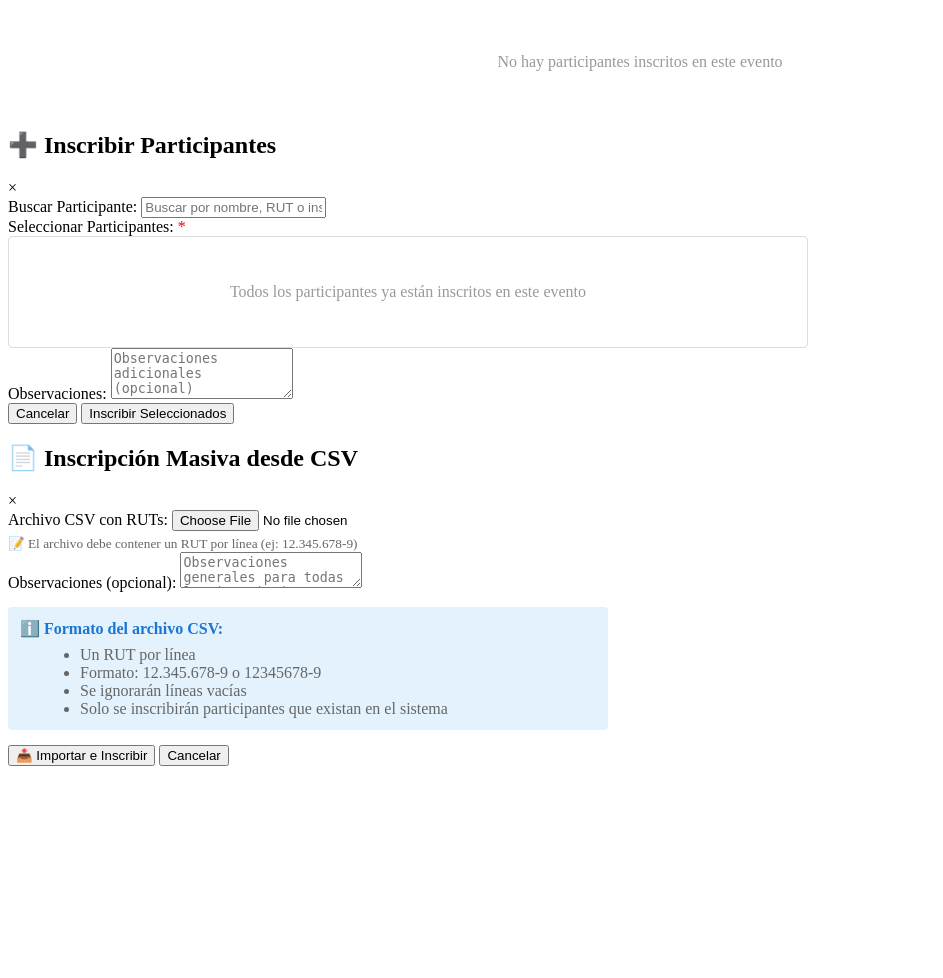
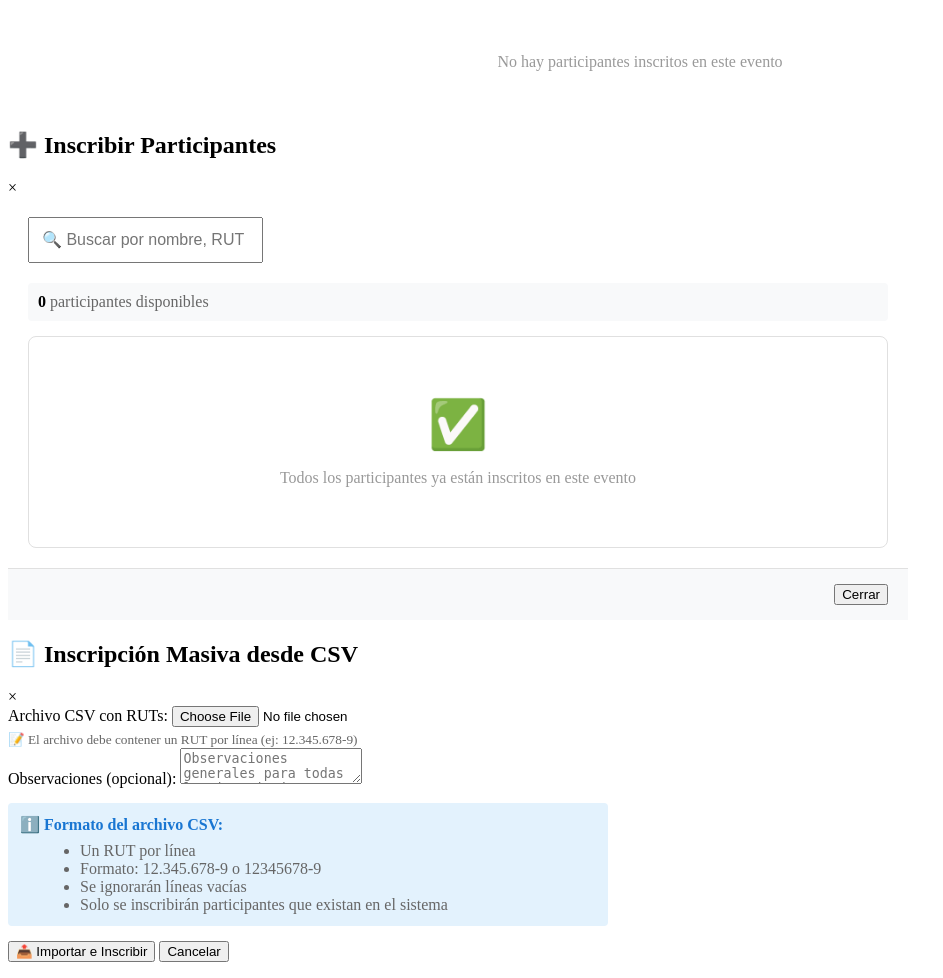
Before and after one commit to edojara/app-web-v1, a PHP site: page / in a window 1280 px wide. Shown: the part 286-1264 px from the top of the page, without its empty margins (0-943 px from the left). Before the commit the page ends 1052 px from the top, so only its background shows below. Run offline with PHP 8.4, Linux system fonts and the light colour scheme; data that the repository does not hold is empty.

Commit message:
rediseñar popup de inscripción con mejor estructura, contador de seleccionados y diseño más limpio

```diff
--- a/app/views/inscripciones/index.php
+++ b/app/views/inscripciones/index.php
@@ -141,7 +141,7 @@ function abreviarInstitucion($nombre) {
 
 <!-- Modal para inscribir participantes -->
 <div id="inscribirModal" class="modal">
-    <div class="modal-content" style="max-width: 800px;">
+    <div class="modal-content" style="max-width: 900px;">
         <div class="modal-header">
             <h2>➕ Inscribir Participantes</h2>
             <span class="close" onclick="closeInscribirModal()">&times;</span>
@@ -149,57 +149,100 @@ function abreviarInstitucion($nombre) {
         <form method="POST" action="?url=inscripciones/store" onsubmit="return validateInscripcion()">
             <input type="hidden" name="evento_id" value="<?php echo $evento_id; ?>">
 
-            <div class="form-group">
-                <label>Buscar Participante:</label>
-                <input type="text" id="searchParticipante" onkeyup="filterParticipantes()"
-                       placeholder="Buscar por nombre, RUT o institución..." class="form-control">
+            <div style="padding: 20px;">
+                <!-- Buscador -->
+                <div style="margin-bottom: 20px;">
+                    <input type="text"
+                           id="searchParticipante"
+                           onkeyup="filterParticipantes()"
+                           placeholder="🔍 Buscar por nombre, RUT o institución..."
+                           class="form-control"
+                           style="font-size: 16px; padding: 12px;">
                 </div>
 
-            <div class="form-group">
-                <label>Seleccionar Participantes: <span style="color: red;">*</span></label>
-                <div style="max-height: 300px; overflow-y: auto; border: 1px solid #ddd; border-radius: 4px; padding: 10px;">
+                <!-- Contador y Seleccionar todos -->
+                <div style="display: flex; justify-content: space-between; align-items: center; margin-bottom: 15px; padding: 10px; background: #f8f9fa; border-radius: 4px;">
+                    <div>
+                        <strong id="participantesCount"><?php echo count($participantesDisponibles); ?></strong>
+                        <span style="color: #666;">participantes disponibles</span>
+                    </div>
                     <?php if (!empty($participantesDisponibles)): ?>
-                        <div style="margin-bottom: 10px;">
-                            <label style="font-weight: normal; cursor: pointer;">
-                                <input type="checkbox" id="selectAll" onchange="toggleSelectAll()">
-                                Seleccionar todos
+                        <label style="margin: 0; cursor: pointer; user-select: none;">
+                            <input type="checkbox" id="selectAll" onchange="toggleSelectAll()" style="margin-right: 8px;">
+                            <strong>Seleccionar todos</strong>
                         </label>
+                    <?php endif; ?>
                 </div>
-                        <?php foreach ($participantesDisponibles as $participante): ?>
-                            <div class="participante-item" style="padding: 8px; margin-bottom: 5px; background: #f5f5f5; border-radius: 4px;"
+
+                <!-- Lista de participantes -->
+                <div style="max-height: 400px; overflow-y: auto; border: 1px solid #e0e0e0; border-radius: 8px; background: white;">
+                    <?php if (!empty($participantesDisponibles)): ?>
+                        <?php foreach ($participantesDisponibles as $index => $participante): ?>
+                            <div class="participante-item"
+                                 style="padding: 12px 16px; border-bottom: 1px solid #f0f0f0; transition: background 0.2s;"
                                  data-nombre="<?php echo strtolower($participante['nombre_completo']); ?>"
                                  data-rut="<?php echo strtolower($participante['rut']); ?>"
-                                 data-institucion="<?php echo strtolower($participante['institucion_nombre'] ?? ''); ?>">
-                                <label style="display: flex; align-items: center; cursor: pointer; font-weight: normal;">
-                                    <input type="checkbox" name="participante_ids[]" value="<?php echo $participante['id']; ?>" class="participante-checkbox" style="margin-right: 10px;">
-                                    <div style="flex: 1;">
-                                        <strong><?php echo htmlspecialchars($participante['nombre_completo']); ?></strong><br>
-                                        <small style="color: #666;">
-                                            RUT: <?php echo htmlspecialchars($participante['rut']); ?> |
-                                            Institución: <?php echo htmlspecialchars(abreviarInstitucion($participante['institucion_nombre'] ?? 'N/A')); ?>
-                                        </small>
+                                 data-institucion="<?php echo strtolower($participante['institucion_nombre'] ?? ''); ?>"
+                                 onmouseover="this.style.background='#f8f9fa'"
+                                 onmouseout="this.style.background='white'">
+                                <label style="display: grid; grid-template-columns: auto 1fr; gap: 12px; align-items: start; cursor: pointer; margin: 0;">
+                                    <input type="checkbox"
+                                           name="participante_ids[]"
+                                           value="<?php echo $participante['id']; ?>"
+                                           class="participante-checkbox"
+                                           style="margin-top: 4px; width: 18px; height: 18px; cursor: pointer;">
+                                    <div>
+                                        <div style="font-weight: 600; color: #2c3e50; margin-bottom: 4px;">
+                                            <?php echo htmlspecialchars($participante['nombre_completo']); ?>
+                                        </div>
+                                        <div style="display: flex; gap: 20px; font-size: 13px; color: #666;">
+                                            <span>📋 <?php echo htmlspecialchars($participante['rut']); ?></span>
+                                            <span>🏛️ <?php echo htmlspecialchars(abreviarInstitucion($participante['institucion_nombre'] ?? 'N/A')); ?></span>
+                                        </div>
                                     </div>
                                 </label>
                             </div>
                         <?php endforeach; ?>
                     <?php else: ?>
-                        <p style="text-align: center; color: #999; padding: 20px;">
-                            Todos los participantes ya están inscritos en este evento
-                        </p>
+                        <div style="text-align: center; padding: 60px 20px; color: #999;">
+                            <div style="font-size: 48px; margin-bottom: 16px;">✅</div>
+                            <p style="font-size: 16px; margin: 0;">Todos los participantes ya están inscritos en este evento</p>
+                        </div>
                     <?php endif; ?>
                 </div>
+
+                <!-- Observaciones -->
+                <?php if (!empty($participantesDisponibles)): ?>
+                    <div style="margin-top: 20px;">
+                        <label style="display: block; margin-bottom: 8px; font-weight: 600;">Observaciones (opcional):</label>
+                        <textarea name="observaciones"
+                                  class="form-control"
+                                  rows="2"
+                                  placeholder="Agregar observaciones que se aplicarán a todos los participantes seleccionados..."
+                                  style="resize: vertical;"></textarea>
+                    </div>
+                <?php endif; ?>
             </div>
 
-            <div class="form-group">
-                <label>Observaciones:</label>
-                <textarea name="observaciones" class="form-control" rows="3"
-                          placeholder="Observaciones adicionales (opcional)"></textarea>
+            <!-- Footer con botones -->
+            <?php if (!empty($participantesDisponibles)): ?>
+                <div style="display: flex; justify-content: space-between; align-items: center; padding: 15px 20px; background: #f8f9fa; border-top: 1px solid #e0e0e0;">
+                    <div>
+                        <span id="selectedCount" style="font-weight: 600; color: #1976d2;">0</span>
+                        <span style="color: #666;">seleccionados</span>
                     </div>
-
-            <div class="form-actions">
+                    <div style="display: flex; gap: 10px;">
                         <button type="button" class="btn" onclick="closeInscribirModal()">Cancelar</button>
-                <button type="submit" class="btn btn-primary">Inscribir Seleccionados</button>
+                        <button type="submit" class="btn btn-primary" id="btnInscribir">
+                            ✓ Inscribir Seleccionados
+                        </button>
                     </div>
+                </div>
+            <?php else: ?>
+                <div style="padding: 15px 20px; background: #f8f9fa; border-top: 1px solid #e0e0e0; text-align: right;">
+                    <button type="button" class="btn" onclick="closeInscribirModal()">Cerrar</button>
+                </div>
+            <?php endif; ?>
         </form>
     </div>
 </div>
@@ -207,12 +250,23 @@ function abreviarInstitucion($nombre) {
 <script>
 function openInscribirModal() {
     document.getElementById('inscribirModal').style.display = 'block';
+    updateSelectedCount();
 }
 
 function closeInscribirModal() {
     document.getElementById('inscribirModal').style.display = 'none';
     document.getElementById('searchParticipante').value = '';
     filterParticipantes();
+}
+
+function updateSelectedCount() {
+    const checkboxes = document.querySelectorAll('.participante-checkbox:checked');
+    const count = checkboxes.length;
+    const countElement = document.getElementById('selectedCount');
+    if (countElement) {
+        countElement.textContent = count;
+        countElement.style.color = count > 0 ? '#1976d2' : '#999';
+    }
 }
 
 function validateInscripcion() {
@@ -234,11 +288,14 @@ function toggleSelectAll() {
     visibleCheckboxes.forEach(checkbox => {
         checkbox.checked = selectAll.checked;
     });
+
+    updateSelectedCount();
 }
 
 function filterParticipantes() {
     const searchText = document.getElementById('searchParticipante').value.toLowerCase();
     const items = document.querySelectorAll('.participante-item');
+    let visibleCount = 0;
 
     items.forEach(item => {
         const nombre = item.dataset.nombre;
@@ -247,16 +304,31 @@ function filterParticipantes() {
 
         if (nombre.includes(searchText) || rut.includes(searchText) || institucion.includes(searchText)) {
             item.style.display = 'block';
+            visibleCount++;
         } else {
             item.style.display = 'none';
         }
     });
+
+    // Actualizar contador
+    const countElement = document.getElementById('participantesCount');
+    if (countElement) {
+        countElement.textContent = visibleCount;
+    }
 
     // Desmarcar "seleccionar todos" si hay filtro activo
     if (searchText) {
         document.getElementById('selectAll').checked = false;
     }
 }
+
+// Actualizar contador cuando cambian los checkboxes
+document.addEventListener('DOMContentLoaded', function() {
+    const checkboxes = document.querySelectorAll('.participante-checkbox');
+    checkboxes.forEach(checkbox => {
+        checkbox.addEventListener('change', updateSelectedCount);
+    });
+});
 
 function confirmarEliminar(id, nombre) {
     if (confirm(`¿Está seguro de eliminar la inscripción de ${nombre}?`)) {
```
Lines whose indentation alone changed are shown as unchanged.
